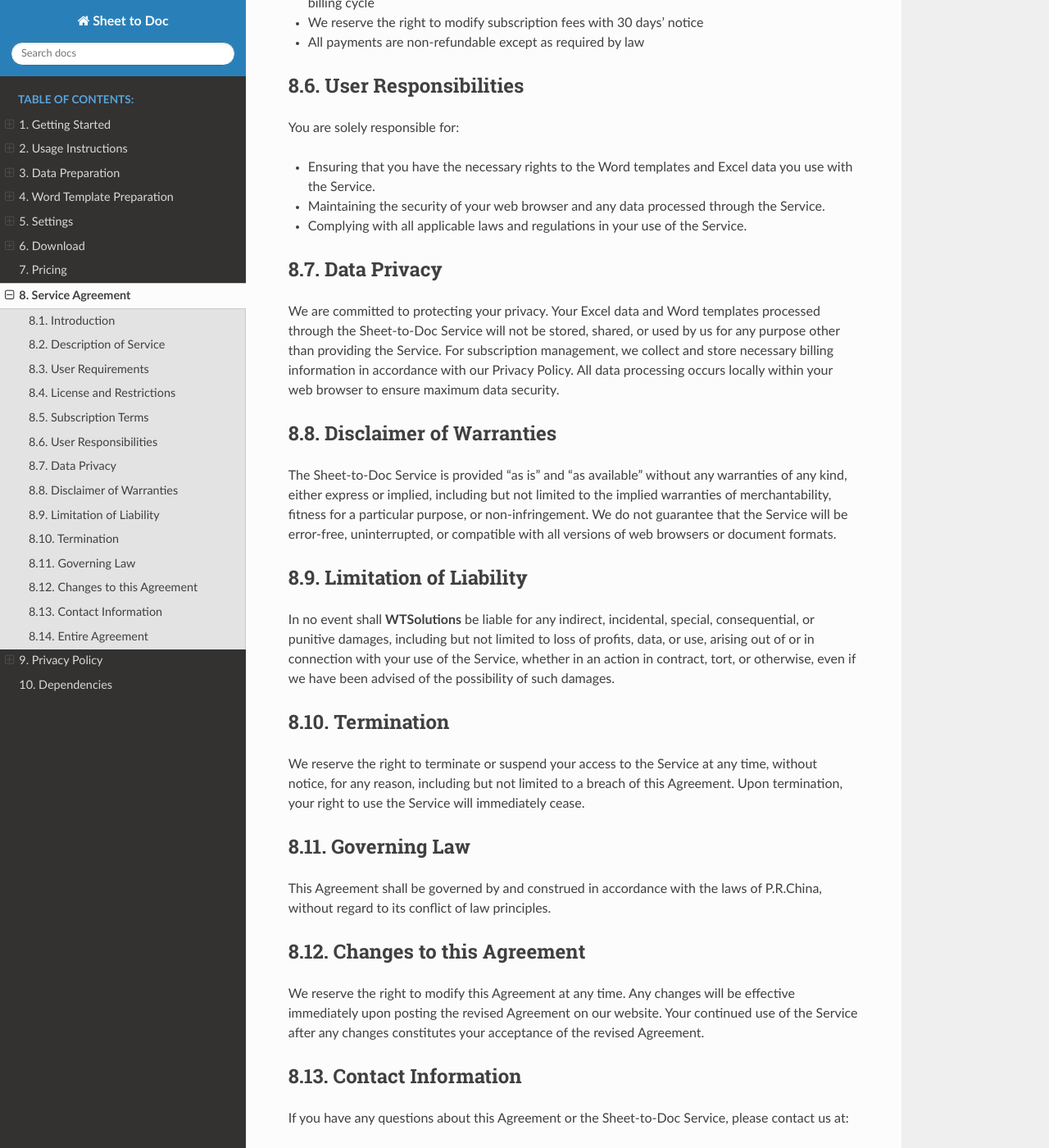
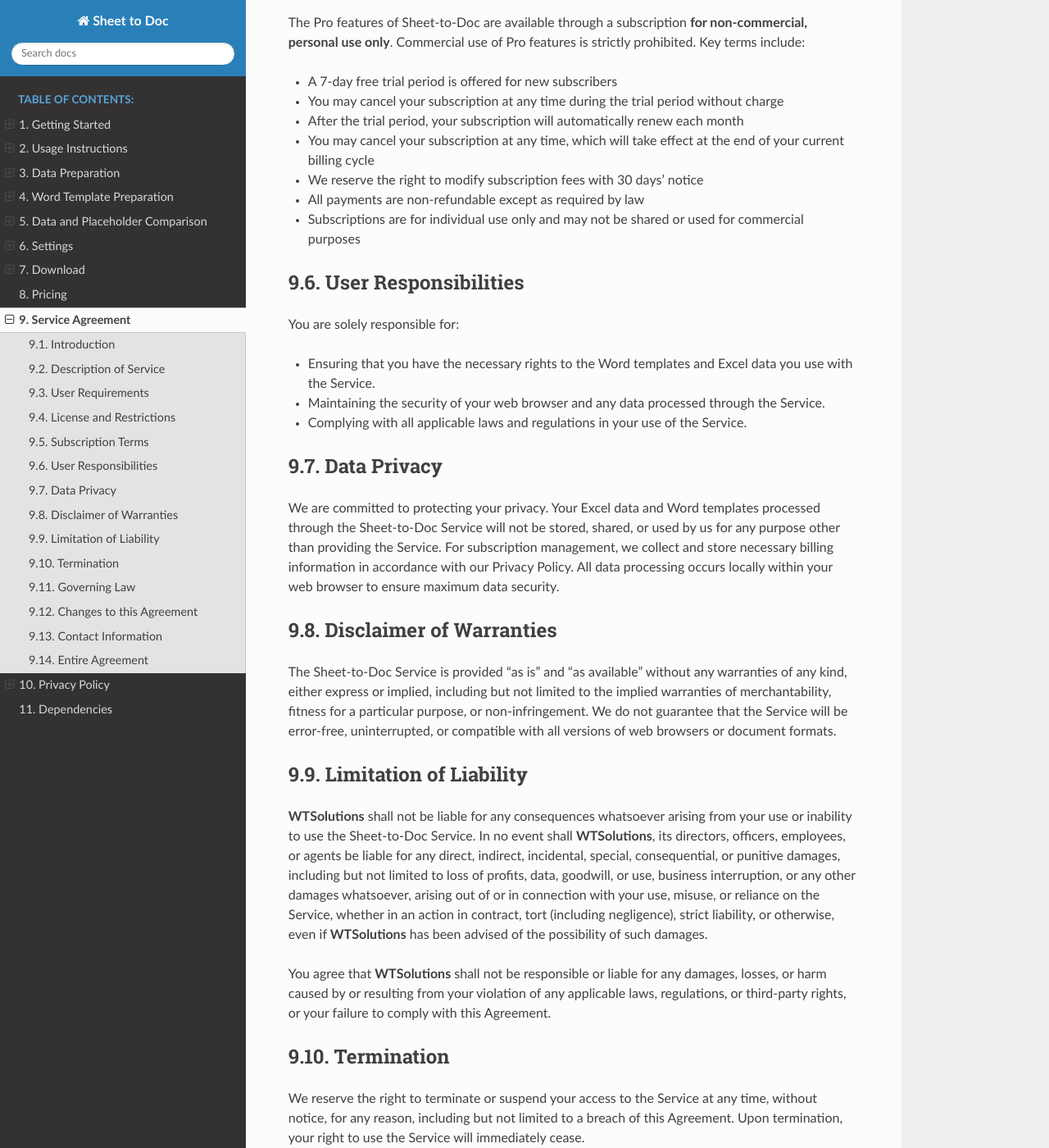
Before and after one commit to he-yang/sheet-to-doc, a Sphinx documentation site: the page built from source/termsofuse.md, in a window 1280 px wide and 1400 px high, scrolled down 1240 px. Shown: the whole window at 82% size. Built offline with Sphinx 7.4.7 and the Read the Docs theme 3.1.0, drawn with Linux system fonts in a browser that asks for light colours; some of the changed text lies outside the part shown.

Commit message:
add comparision

```diff
--- a/source/conf.py
+++ b/source/conf.py
@@ -9,7 +9,7 @@
 project = 'Sheet to Doc'
 copyright = '2022~2025, WTSolutions'
 author = 'WTSolutions'
-release = '2.0.0.0'
+release = '2.1.0.0'
 
 # -- General configuration ---------------------------------------------------
 # https://www.sphinx-doc.org/en/master/usage/configuration.html#general-configuration
--- a/source/index.rst
+++ b/source/index.rst
@@ -21,6 +21,7 @@
    Usage.md
    ExcelData.md
    WordTemplate.md
+   Comparison.md
    Settings.md
    Download.md
    Pricing.md
--- a/source/termsofuse.md
+++ b/source/termsofuse.md
@@ -32,7 +32,13 @@
 
 ## License and Restrictions
 
-We grant you a limited, non-exclusive, non-transferable, revocable license to use the Sheet-to-Doc Service solely for your personal or internal business purposes. For Pro features, a paid subscription is required. You agree not to:
+We grant you a limited, non-exclusive, non-transferable, revocable license to use the Sheet-to-Doc Service **solely for non-commercial, personal use only**. Commercial use of the Service is strictly prohibited, including but not limited to:
+- Using the Service for any business, commercial, or professional purposes
+- Generating documents for sale, resale, or commercial distribution
+- Using the Service to support any commercial enterprise or operation
+- Monetizing the results generated by the Service in any way
+
+You agree not to:
 - Reverse engineer, decompile, disassemble, or otherwise attempt to derive the source code of the Service.
 - Distribute, sublicense, lease, rent, or otherwise transfer the Service to any third party.
 - Use the Service for any illegal or unauthorized purpose.
@@ -40,13 +46,14 @@
 
 ## Subscription Terms
 
-The Pro features of Sheet-to-Doc are available through a subscription. Key terms include:
+The Pro features of Sheet-to-Doc are available through a subscription **for non-commercial, personal use only**. Commercial use of Pro features is strictly prohibited. Key terms include:
 - A 7-day free trial period is offered for new subscribers
 - You may cancel your subscription at any time during the trial period without charge
 - After the trial period, your subscription will automatically renew each month
 - You may cancel your subscription at any time, which will take effect at the end of your current billing cycle
 - We reserve the right to modify subscription fees with 30 days' notice
 - All payments are non-refundable except as required by law
+- Subscriptions are for individual use only and may not be shared or used for commercial purposes
 
 ## User Responsibilities
 
@@ -65,7 +72,9 @@
 
 ## Limitation of Liability
 
-In no event shall **WTSolutions** be liable for any indirect, incidental, special, consequential, or punitive damages, including but not limited to loss of profits, data, or use, arising out of or in connection with your use of the Service, whether in an action in contract, tort, or otherwise, even if we have been advised of the possibility of such damages.
+**WTSolutions** shall not be liable for any consequences whatsoever arising from your use or inability to use the Sheet-to-Doc Service. In no event shall **WTSolutions**, its directors, officers, employees, or agents be liable for any direct, indirect, incidental, special, consequential, or punitive damages, including but not limited to loss of profits, data, goodwill, or use, business interruption, or any other damages whatsoever, arising out of or in connection with your use, misuse, or reliance on the Service, whether in an action in contract, tort (including negligence), strict liability, or otherwise, even if **WTSolutions** has been advised of the possibility of such damages.
+
+You agree that **WTSolutions** shall not be responsible or liable for any damages, losses, or harm caused by or resulting from your violation of any applicable laws, regulations, or third-party rights, or your failure to comply with this Agreement.
 
 ## Termination
 
```
Also changed, not shown: other parts of source/termsofuse.md (+1 -1 lines), source/Comparison.md (added, +40 -0 lines), source/Download.md (+7 -1 lines), source/Usage.md (+6 -0 lines).
